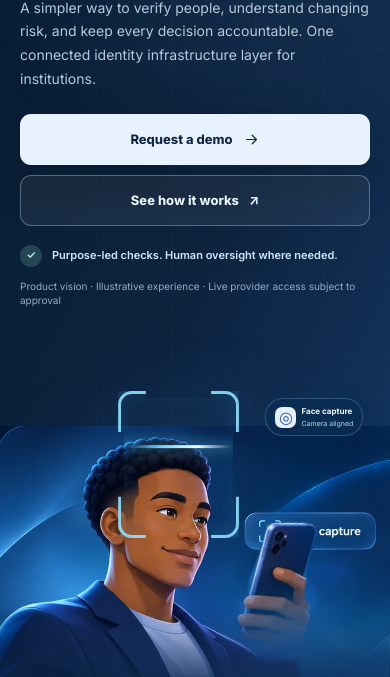
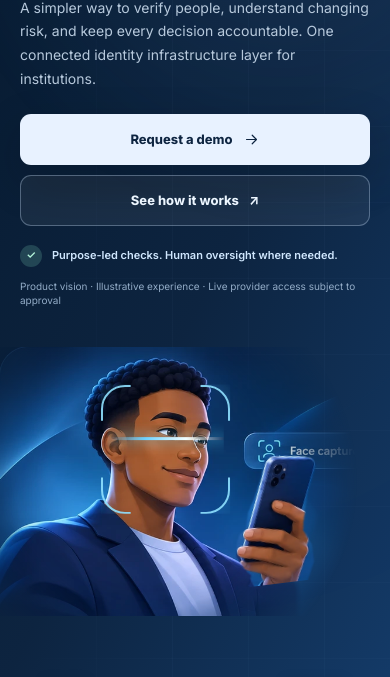
Before and after one commit to olaoluwabankole3-cmd/NECore-Website, a website: page index.html in a window 390 px wide. Shown: the part 383-1060 px from the top of the page. Drawn offline with Linux system fonts and the light colour scheme.

Commit message:
design(mobile): remove animated frame and redundant badges; anchor biometric scan to fixed-aspect portrait

```diff
--- a/assets/borderless-hero.css
+++ b/assets/borderless-hero.css
@@ -203,3 +203,55 @@
   .hero-human .hero-title{font-size:36px}
   .hero-human .verify-story.toon-v6-intro{height:365px}
 }
+
+
+/* Mobile V6 illustration — no stage frame, independently framed face scan.
+   The artwork and phone remain separate layers; no floating cards are added. */
+@media(max-width:620px){
+  .hero-human .verify-story.toon-v6-intro,
+  .hero-human .toon-v6-intro .toon-visual,
+  .hero-human .toon-v6-intro .toon-stage-v6{
+    border:0!important;border-radius:0!important;outline:0!important;
+    box-shadow:none!important;background:transparent!important;
+  }
+  .hero-human .toon-v6-intro .verify-story-inner{inset:2px -6px 58px}
+  .hero-human .toon-v6-intro .toon-stage-v6{
+    position:absolute!important;inset:auto!important;
+    top:13px!important;left:50%!important;
+    width:calc(100% + 30px)!important;height:auto!important;
+    aspect-ratio:670 / 460;transform:translateX(-50%);
+    overflow:visible!important;
+  }
+  .hero-human .toon-v6-intro .toon-stage-v6::before{display:none}
+  .hero-human .toon-v6-intro .toon-v6-base,
+  .hero-human .toon-v6-intro .toon-v6-animated-arm{
+    width:100%!important;height:100%!important;
+    inset:0!important;object-fit:fill!important;object-position:center!important;
+    border:0;border-radius:0;
+  }
+  /* A feathered crop removes the baked-in upper-right face-capture label
+     from the base illustration while retaining the character's portrait. */
+  .hero-human .toon-v6-intro .toon-v6-base{
+    mask-image:radial-gradient(ellipse 55% 79% at 38% 50%,#000 48%,rgba(0,0,0,.93) 61%,transparent 97%)!important;
+    -webkit-mask-image:radial-gradient(ellipse 55% 79% at 38% 50%,#000 48%,rgba(0,0,0,.93) 61%,transparent 97%)!important;
+  }
+  .hero-human .toon-v6-intro .toon-v6-animated-arm{
+    mask-image:radial-gradient(ellipse 56% 77% at 80% 72%,#000 45%,rgba(0,0,0,.98) 68%,transparent 99%)!important;
+    -webkit-mask-image:radial-gradient(ellipse 56% 77% at 80% 72%,#000 45%,rgba(0,0,0,.98) 68%,transparent 99%)!important;
+    transform-origin:74% 93%;
+  }
+  /* Match the portrait's actual facial landmarks instead of the screen box.
+     The preserved 670:460 artboard keeps alignment consistent on phones. */
+  .hero-human .toon-v6-intro .toon-v6-scan-frame{
+    left:26%!important;top:14%!important;
+    width:33%!important;height:48%!important;
+    border-width:2px;border-radius:24px;
+    box-shadow:0 0 20px rgba(90,200,255,.25);
+  }
+  .hero-human .toon-v6-intro .verification-chip-left,
+  .hero-human .toon-v6-intro .verification-chip-right,
+  .hero-human .toon-v6-intro .story-success-card{display:none!important}
+  .hero-human .toon-v6-intro .verify-story-footer{left:8%;right:8%;bottom:9px}
+  .hero-human .toon-v6-intro .story-stage-name{font-size:13px}
+  .hero-human .toon-v6-intro .story-stage-nav{margin-top:6px}
+}
```
